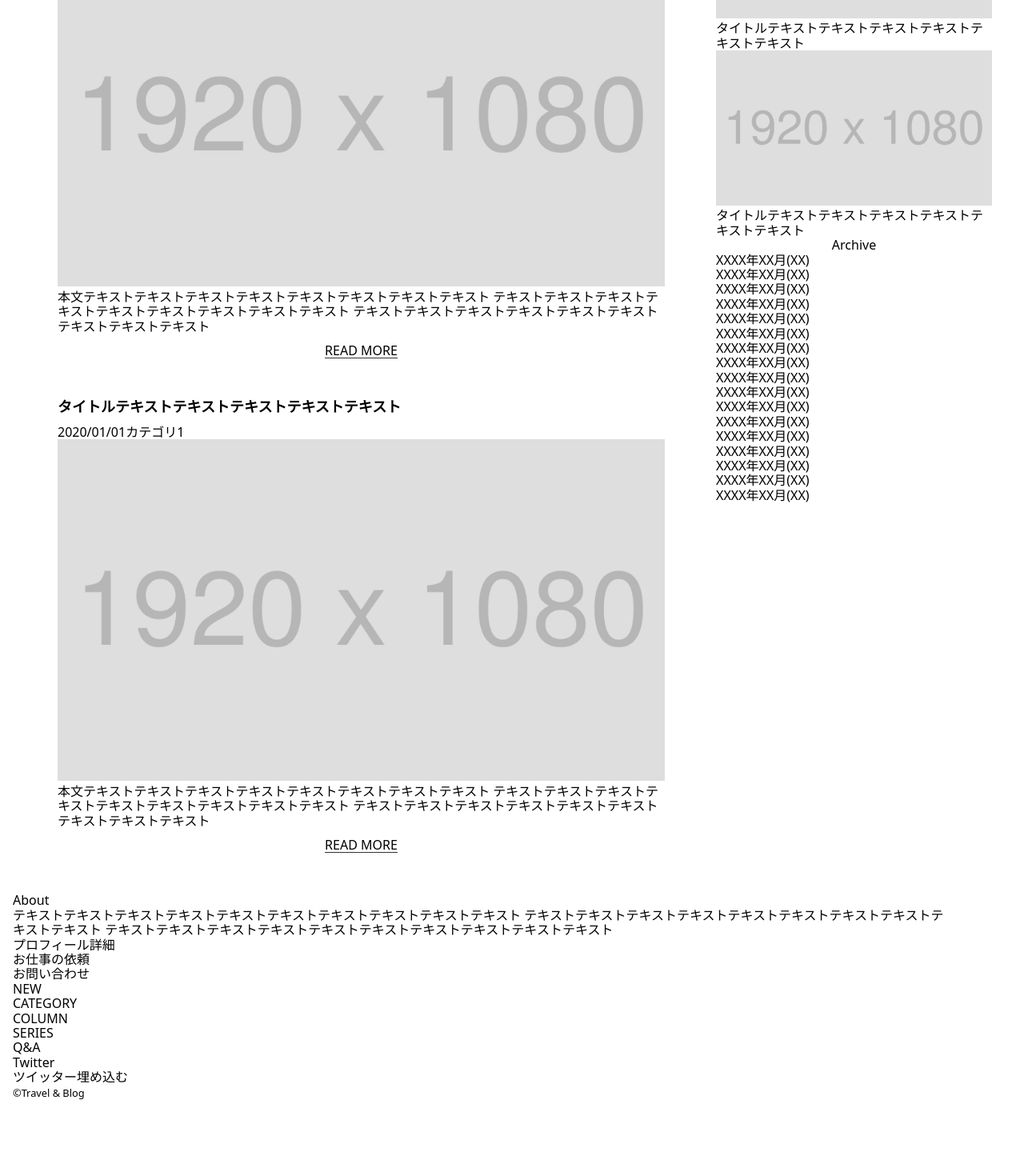
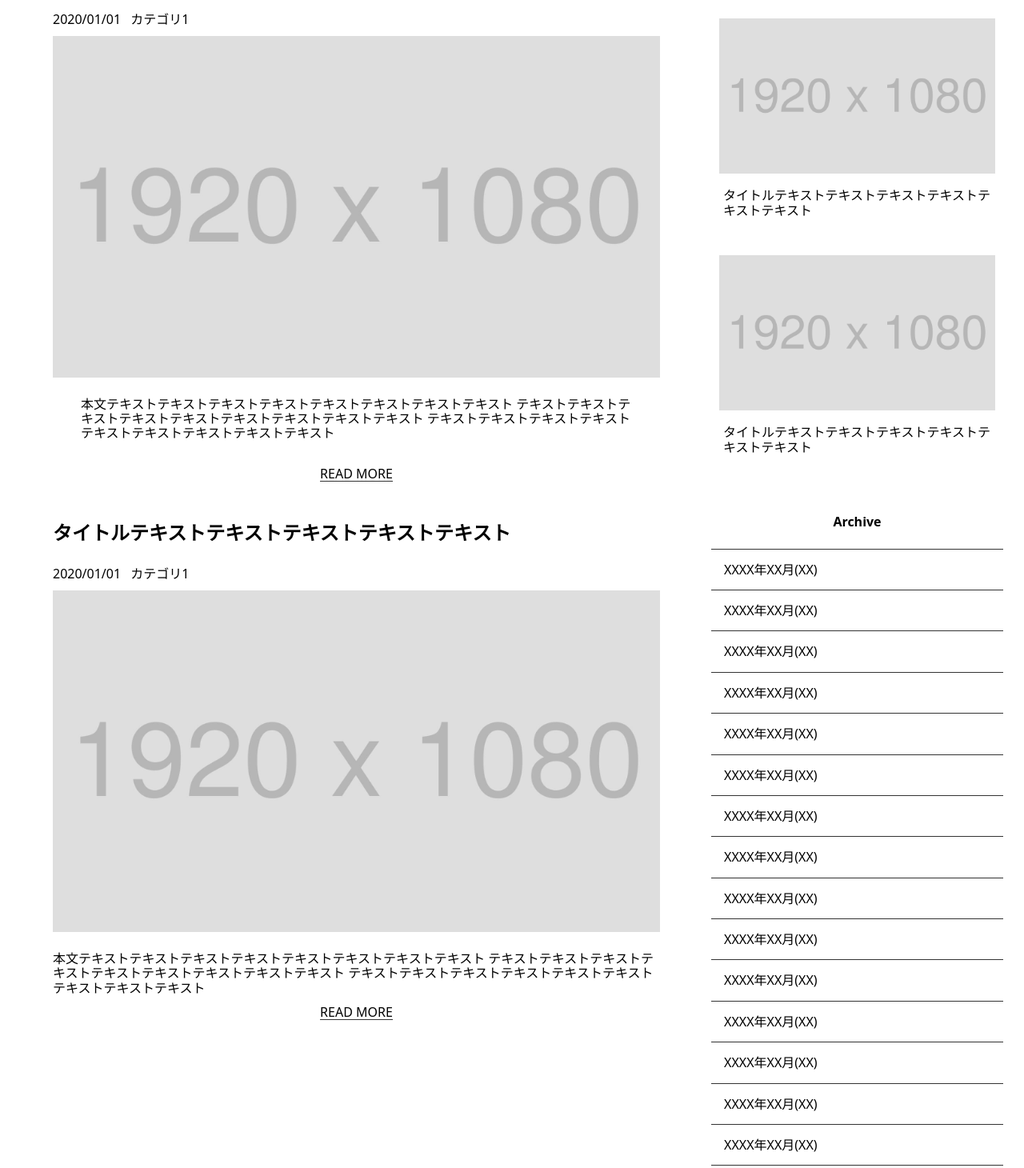
Before and after one commit to Yuma-Tsukakoshi/reproduction_website, a plain HTML site: page index.html in a window 1280 px wide. Shown: the part 1300-2760 px from the top of the page at 80% size. Before the commit the page ends 2675 px from the top, so only its background shows below. Drawn offline with Linux system fonts and the light colour scheme; a web font is replaced by a local one.

Commit message:
細かいところ除いて大体終わった

```diff
--- a/assets/style/style.css
+++ b/assets/style/style.css
@@ -6,8 +6,8 @@
 }
 
 body{
-  max-width: 1200px;
-  padding: 0 16px;
+  margin: 0;
+  padding: 0;
 }
 
 a{
@@ -23,6 +23,7 @@ li{
 /* header */
 .header{
   position: fixed;
+  z-index: 10;
   top: 0;
   left: 0;
   margin: 0;
@@ -52,7 +53,7 @@ li{
 /* main */
 .main{
   margin-top: 180px;
-  padding: 0 16px;
+  padding: 0 26px;
 }
 
 .section-catchcopy{}
@@ -62,10 +63,11 @@ li{
   grid-template-columns: repeat(3,1fr);
 }
 .catchcopy-box{
-  margin-left: 40px;
+  margin-left: 32px;
   text-align: center;
 }
-.catchcopy-img{}
+.catchcopy-img{
+}
 .catchcopy-img img{
   width: 373.75px;
   height: 210px;
@@ -103,14 +105,16 @@ li{
   text-align: center;
 }
 .article-title{
-  font-size: 18px;
+  font-size: 24px;
   text-align: left;
 }
 .article-date{
   float: left;
+  margin: 12px 12px 12px 0;
 }
 .article-category{
   float: left;
+  margin: 12px 0;
 }
 .article-img{}
 .article-img img{
@@ -118,9 +122,11 @@ li{
   height: 427px;
 }
 .article-text-box{
+  margin: 20px 35px;
 }
 .article-content{
   text-align: left;
+  margin-top: 20px;
 }
 
 /* author */
@@ -138,17 +144,28 @@ li{
   height: 130px;
   border-radius: 50%;
 }
-.author-name{}
+.author-name{
+  margin: 24px 0;
+  font-weight: bold;
+}
 .profile{
   text-align: left;
+  margin: 12px;
 }
 
 
 /* ranking */
-.ranking{}
-.tanking-title{}
+.ranking{
+  margin-top: 60px;
+}
+.tanking-title{
+  margin: 24px 0;
+  font-weight: bold;
+}
 .ranking-boxes{}
-.ranking-box{}
+.ranking-box{
+  margin-bottom: 32px;
+}
 .ranking-img{}
 .ranking-img img{
   width: 345px;
@@ -156,12 +173,97 @@ li{
 }
 .ranking-text{
   text-align: left;
+  padding: 15px;
 }
 
 /* atcive */
-.archive{}
-.archive-title{}
+.archive{
+  margin-top: 60px;
+}
+.archive-title{
+  margin: 24px 0;
+  font-weight: bold;
+}
 .archive-list{
   text-align: left;
 }
-.archive-items{}
+.archive-items{
+  border-top: 1px solid #333;
+  padding: 16px;
+}
+.archive-items:last-child{
+  border-bottom: 1px solid #333;
+}
+
+/* footer */
+.footer{
+  margin: 0;
+  margin-top: 64px;
+  padding: 30px 45px;
+  position: relative;
+  width: 100%;
+  background-color: #EEE;
+}
+
+.footer-sections{
+  margin-bottom: 36px;
+  display: grid;
+  grid-template-columns: repeat(3,1fr);
+  text-align: left;
+  gap: 24px;
+}
+
+/* about */
+.about-section{}
+.about-title{}
+.about-text{
+  padding: 36px 20px 36px 0;
+}
+.detail-list{
+}
+.detail-items{
+  align-items: center;
+  display: flex;
+  padding: 2px 0;
+  margin-left: 12px;
+  /* flex化してalign-items: ccenter 上下中央揃え */
+}
+.detail-items::before{
+  display:  inline-block;
+  content: "";
+  transform: rotate(90deg);
+  width:0px;
+  height: 0px;
+  border-top: 8px solid transparent;
+  border-right: 8px solid transparent;
+  border-left: 8px solid transparent;
+  border-bottom: 16px solid black;
+
+}
+
+/* menu */
+.menu-section{}
+.menu-title{}
+.menu-list{}
+.menu-items{
+  border-top: 1px solid #333;
+  padding: 16px;
+}
+.menu-items:first-child{
+  margin-top: 36px;
+}
+.menu-items:last-child{
+  border-bottom: 1px solid #333;
+}
+.twitter-section{
+}
+.twitter-title{}
+.twitter{}
+.twitter-timeline{
+  height: 100%;
+}
+
+.copy{
+  display: flex;
+  justify-content: center;
+}
--- a/index.html
+++ b/index.html
@@ -144,8 +144,6 @@
               <li class="archive-items">XXXX年XX月(XX)</li>
               <li class="archive-items">XXXX年XX月(XX)</li>
               <li class="archive-items">XXXX年XX月(XX)</li>
-              <li class="archive-items">XXXX年XX月(XX)</li>
-              <li class="archive-items">XXXX年XX月(XX)</li>
             </ul>
           </div>
         </aside>
@@ -154,17 +152,19 @@
   </main>
 
   <footer class="footer">
+    <div class="footer-sections">
       <div class="about-section">
-      <p class="about-title">About</p>
+        <h3 class="about-title">About</h3>
         <p class="about-text">テキストテキストテキストテキストテキストテキストテキストテキストテキストテキスト テキストテキストテキストテキストテキストテキストテキストテキストテキストテキスト テキストテキストテキストテキストテキストテキストテキストテキストテキストテキスト</p>
         <ul class="detail-list">
-        <li class="detail-items"><span class="triangle"></span>プロフィール詳細</li>
-        <li class="detail-items"><span class="triangle"></span>お仕事の依頼</li>
-        <li class="detail-items"><span class="triangle"></span>お問い合わせ</li>
+          <li class="detail-items">プロフィール詳細</li>
+          <li class="detail-items">お仕事の依頼</li>
+          <li class="detail-items">お問い合わせ</li>
         </ul>
       </div>
 
       <div class="menu-section">
+        <h3 class="menu-title">Menu</h3>
         <ul class="menu-list">
           <li class="menu-items">NEW</li>
           <li class="menu-items">CATEGORY</li>
@@ -175,11 +175,12 @@
       </div>
 
       <div class="twitter-section">
-      <p class="twitter-title">Twitter</p>
-      <div class="twitter">ツイッター埋め込む</div>
+        <h3 class="twitter-title">Twitter</h3>
+        <a class="twitter-timeline"data-height="315" href="https://twitter.com/TwitterJP?ref_src=twsrc%5Etfw" daat-tweet-limit = 1>Tweets by TwitterJP</a> <script async src="https://platform.twitter.com/widgets.js" charset="utf-8"></script>
+        <!-- data-heightで高さ決める -->
       </div>
-
-    <small>&copy;Travel & Blog</small>
+    </div>
+    <small class="copy">&copy;Travel & Blog</small>
   </footer>
 
 </body>
```
Lines whose indentation alone changed are shown as unchanged.
